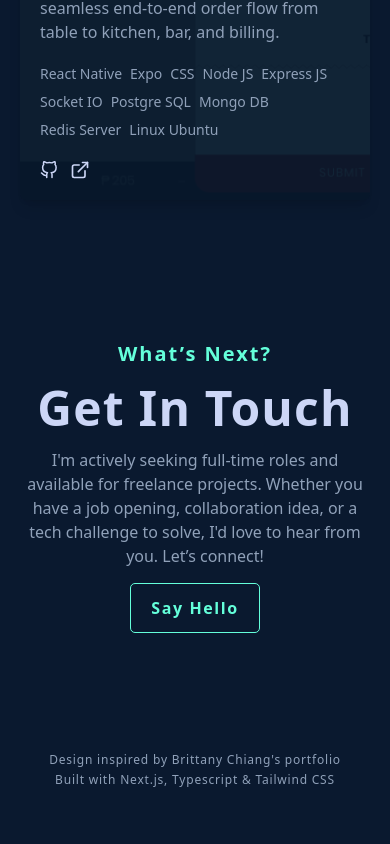
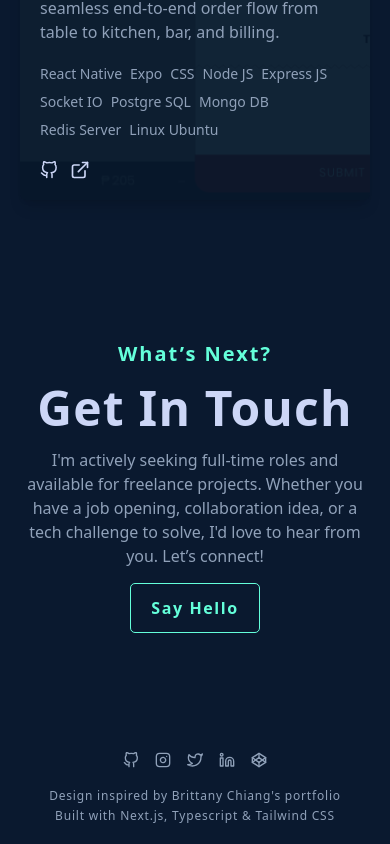
Before and after one commit to Calingcooo/my-portfolio-v2, a Next.js app: page / in a window 390 px wide. Shown: the part 3500-4344 px from the top of the page. Before the commit the page ends 4308 px from the top, so only its background shows below. Built offline with nearby package versions, Linux system fonts and the light colour scheme.

Commit message:
added social links in footer on mobile view

```diff
--- a/src/app/components/Footer.tsx
+++ /dev/null
@@ -1,23 +0,0 @@
-import React from "react";
-
-const Footer = () => {
-  return (
-    <footer className="flex flex-col items-center justify-center w-full py-5">
-      <a
-        href="https://v4.brittanychiang.com/"
-        target="_blank"
-        rel="noopener noreferrer"
-        className="text-center text-slate-400 hover:text-[#64ffda] transition-colors duration-300 ease-in-out tracking-wider"
-      >
-        <p className="text-xs mb-1">
-          Design inspired by Brittany Chiang's portfolio
-        </p>
-        <p className="text-xs">
-          Built with Next.js, Typescript & Tailwind CSS
-        </p>
-      </a>
-    </footer>
-  );
-};
-
-export default Footer;
--- /dev/null
+++ b/src/app/components/sections/Footer.tsx
@@ -0,0 +1,36 @@
+import React from "react";
+import { socialLinks, SocialData } from "../../data/socialData";
+
+const Footer = () => {
+  return (
+    <footer className="flex flex-col items-center justify-center w-full py-5">
+      <div className="flex lg:flex gap-4 mb-5">
+        {socialLinks.map((social: SocialData) => (
+          <a
+            key={social.id}
+            href={social.url}
+            target="_blank"
+            rel="noopener noreferrer"
+            className="hover:-translate-y-1 transition-all duration-300 ease-in-out"
+          >
+            <social.icon className="md:w-4 md:h-4 lg:w-5 lg:h-5 text-slate-400 hover:text-[#64ffda]" />
+          </a>
+        ))}
+      </div>
+
+      <a
+        href="https://v4.brittanychiang.com/"
+        target="_blank"
+        rel="noopener noreferrer"
+        className="text-center text-slate-400 hover:text-[#64ffda] transition-colors duration-300 ease-in-out tracking-wider"
+      >
+        <p className="text-xs mb-1">
+          Design inspired by Brittany Chiang's portfolio
+        </p>
+        <p className="text-xs">Built with Next.js, Typescript & Tailwind CSS</p>
+      </a>
+    </footer>
+  );
+};
+
+export default Footer;
--- a/src/app/components/Header.tsx
+++ b/src/app/components/sections/Header.tsx
@@ -3,9 +3,9 @@
 import React, { useState, useEffect } from "react";
 import { useRouter } from "next/navigation";
 import Image from "next/image";
-import DesktopNav from "./Navigation/DesktopNav";
-import MobileNav from "./Navigation/MobileNav";
-import logo from "../../../public/assets/logo_colored.png"
+import DesktopNav from "../Navigation/DesktopNav";
+import MobileNav from "../Navigation/MobileNav";
+import logo from "../../../../public/assets/logo_colored.png"
 
 const Header = () => {
   const [isScrolled, setIsScrolled] = useState<boolean>(false);
--- a/src/app/page.tsx
+++ b/src/app/page.tsx
@@ -1,7 +1,7 @@
 "use client";
 
 import { useState, useEffect } from "react";
-import Header from "./components/Header";
+import Header from "./components/sections/Header";
 import Social from "./components/Social";
 import Email from "./components/Email";
 import ImageDrawingLoader from "./components/Loading";
@@ -10,7 +10,7 @@ import About from "./components/sections/About";
 import Career from "./components/sections/Career";
 import Project from "./components/sections/Project";
 import Contact from "./components/sections/Contact";
-import Footer from "./components/Footer";
+import Footer from "./components/sections/Footer";
 
 export default function Home() {
   const [isLoading, setIsLoading] = useState(true);
```
Also changed, not shown: src/app/components/CareerHighlights/CareerContent.tsx (line endings or trailing spaces).
